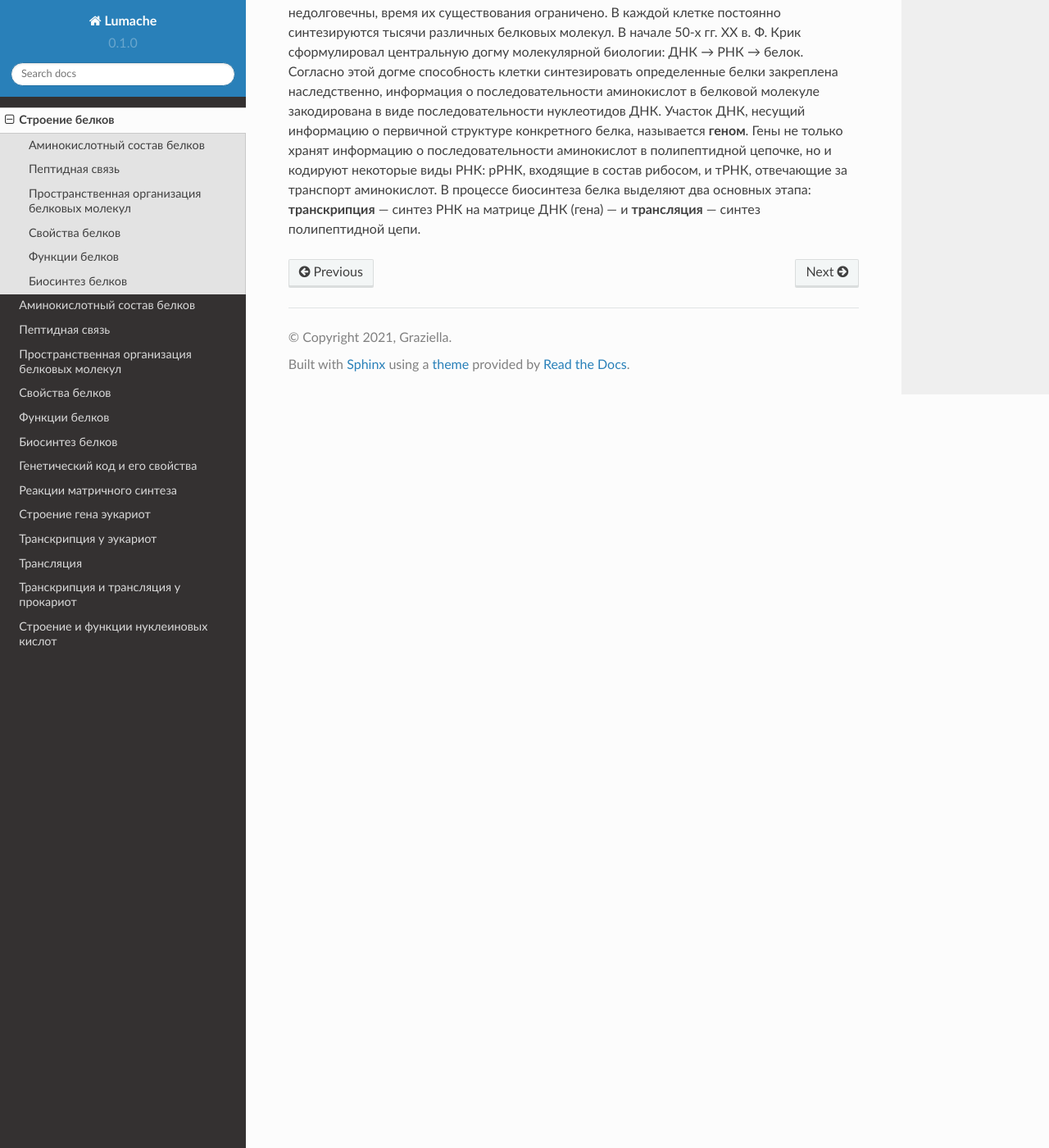
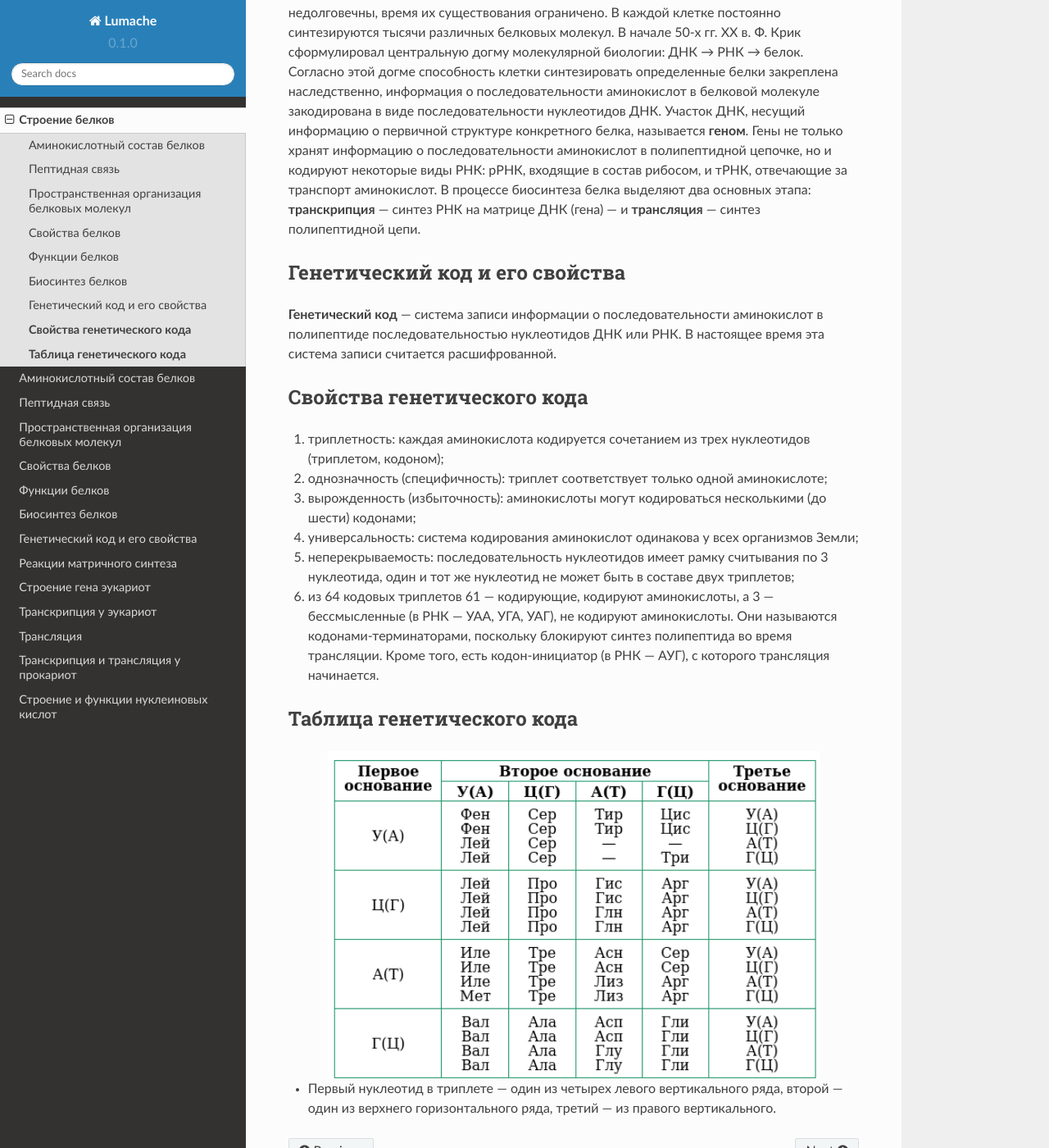
Before and after one commit to neptune2021/test_documentation, a Sphinx documentation site: the page built from docs/source/01.rst, in a window 1280 px wide and 1400 px high, scrolled down 4599 px. Shown: the whole window at 82% size. Built offline with Sphinx 7.4.7 and the Read the Docs theme 2.0.0, drawn with Linux system fonts in a browser that asks for light colours.

Commit message:
Update 01.rst

```diff
--- a/docs/source/01.rst
+++ b/docs/source/01.rst
@@ -93,3 +93,24 @@
 Биосинтез белков
 --------
 Биосинтез белков является важнейшим процессом анаболизма. Все признаки, свойства и функции клеток и организмов определяются в конечном итоге белками. Белки недолговечны, время их существования ограничено. В каждой клетке постоянно синтезируются тысячи различных белковых молекул. В начале 50-х гг. ХХ в. Ф. Крик сформулировал центральную догму молекулярной биологии: ДНК → РНК → белок. Согласно этой догме способность клетки синтезировать определенные белки закреплена наследственно, информация о последовательности аминокислот в белковой молекуле закодирована в виде последовательности нуклеотидов ДНК. Участок ДНК, несущий информацию о первичной структуре конкретного белка, называется **геном**. Гены не только хранят информацию о последовательности аминокислот в полипептидной цепочке, но и кодируют некоторые виды РНК: рРНК, входящие в состав рибосом, и тРНК, отвечающие за транспорт аминокислот. В процессе биосинтеза белка выделяют два основных этапа: **транскрипция** — синтез РНК на матрице ДНК (гена) — и **трансляция** — синтез полипептидной цепи.
+
+Генетический код и его свойства
+--------
+**Генетический код** — система записи информации о последовательности аминокислот в полипептиде последовательностью нуклеотидов ДНК или РНК. В настоящее время эта система записи считается расшифрованной.
+
+**Свойства генетического кода**
+----------------
+1. триплетность: каждая аминокислота кодируется сочетанием из трех нуклеотидов (триплетом, кодоном);
+2. однозначность (специфичность): триплет соответствует только одной аминокислоте;
+3. вырожденность (избыточность): аминокислоты могут кодироваться несколькими (до шести) кодонами;
+4. универсальность: система кодирования аминокислот одинакова у всех организмов Земли;
+5. неперекрываемость: последовательность нуклеотидов имеет рамку считывания по 3 нуклеотида, один и тот же нуклеотид не может быть в составе двух триплетов;
+6. из 64 кодовых триплетов 61 — кодирующие, кодируют аминокислоты, а 3 — бессмысленные (в РНК — УАА, УГА, УАГ), не кодируют аминокислоты. Они называются кодонами-терминаторами, поскольку блокируют синтез полипептида во время трансляции. Кроме того, есть кодон-инициатор (в РНК — АУГ), с которого трансляция начинается.
+
+**Таблица генетического кода**
+----------------
+.. image:: img/table.png
+  :width: 600
+  :align: center
+
+* Первый нуклеотид в триплете — один из четырех левого вертикального ряда, второй — один из верхнего горизонтального ряда, третий — из правого вертикального.
```
